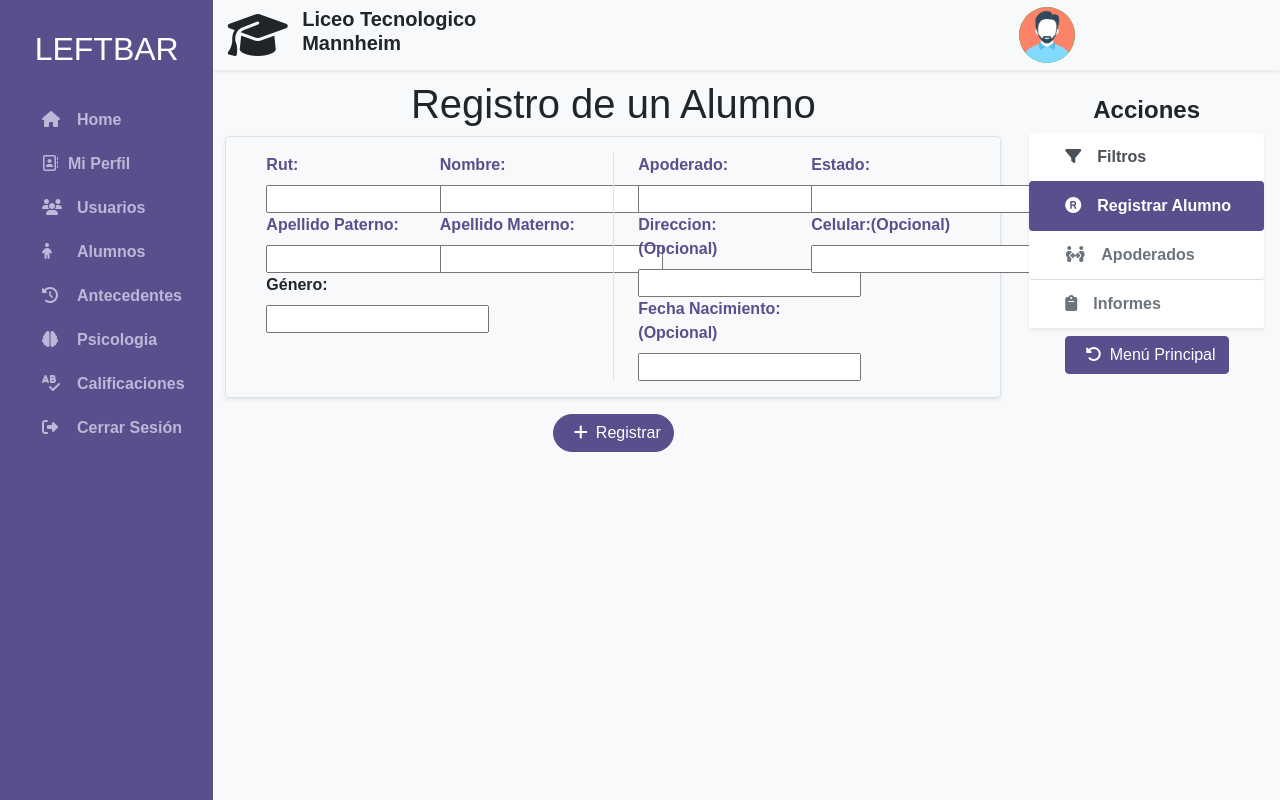
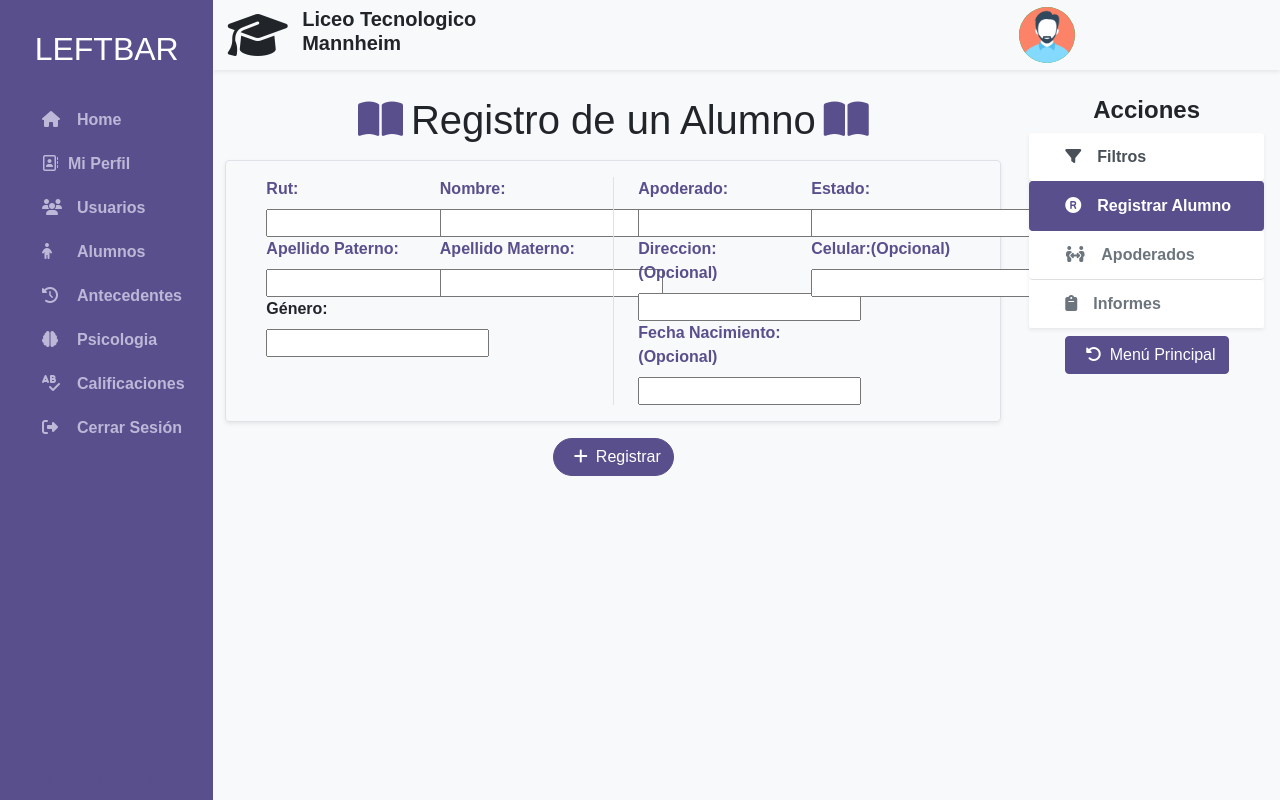
Before and after one commit to Cristobal-coding/DjangoTTT, a Django app: template templates/alumnos/registrar.html in a window 1280 px wide. Run offline with Django 3.2, Linux system fonts and the light colour scheme; the template is opened without the code that fills it, so the values that code supplies are empty, except form fields; tables that the repository leaves empty hold one stand-in row (values such as "Sample post"); form fields are guessed from the names that the template uses; some libraries are stand-ins or nearby versions; some web fonts are replaced.

Commit message:
finish details

```diff
--- a/templates/alumnos/registrar.html
+++ b/templates/alumnos/registrar.html
@@ -9,7 +9,7 @@ Registrar Alumno
 {% block 'content' %}
 <div class="row mx-0 h-100 w-100">
     <div class="col-9 d-flex align-items-center flex-column h-100">
-        <h1>Registro de un Alumno</h1>
+        <h1 class="my-3"><i class="fas fa-book-open fs-1 mx-2 text-primary"></i>Registro de un Alumno<i class="fas fa-book-open fs-1 mx-2 text-primary"></i></h1>
         <form method="POST" class="w-100 h-100">
             {% csrf_token %}
             <div class="row mx-0 w-100 shadow-sm border rounded p-3">
```
